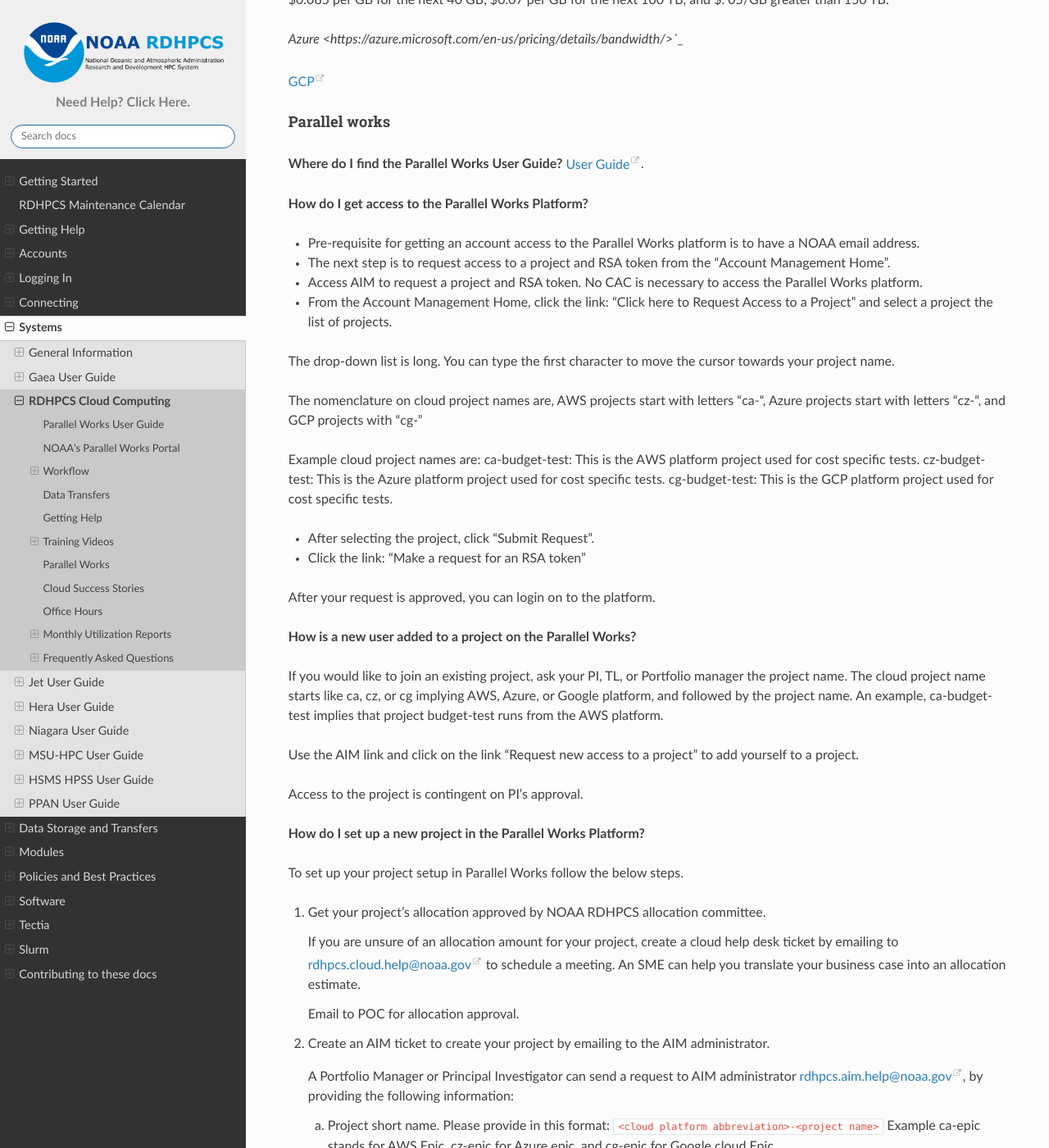
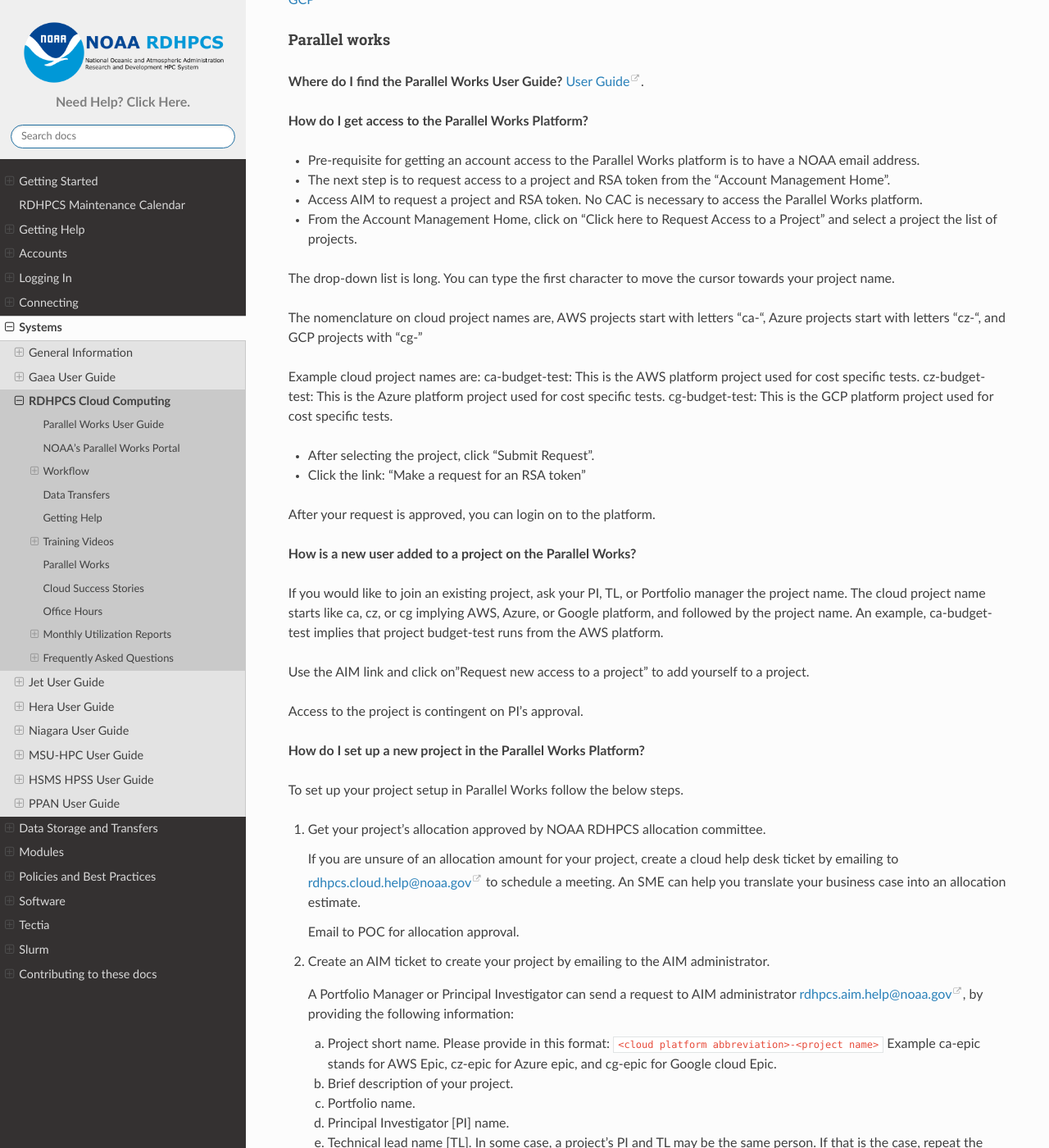
Before and after one commit to NOAA-RDHPCS/noaa-rdhpcs.github.io, a Sphinx documentation site: the page built from source/systems/cloud_user_guide.rst, in a window 1280 px wide and 1400 px high, scrolled down 13087 px. Shown: the whole window at 82% size. Built offline with Sphinx 7.4.7 and the Read the Docs theme 2.0.0, drawn with Linux system fonts in a browser that asks for light colours; some of the changed text lies outside the part shown.

Commit message:
corrections to Cloud per lint check

```diff
--- a/source/systems/cloud_user_guide.rst
+++ b/source/systems/cloud_user_guide.rst
@@ -81,8 +81,8 @@ On the Compute tab, notice the following:
 * Node Status indicator: Displays resources currently in use.
 * Status indicator: Displays the cluster status (Active/Stopped)
 * Gear: This button opens a new tab to configure a cluster.
-*  "i" button: Opens a status window, displaying the IP address of the a login node of the cluster.
-*  Use this IP address to log into the master node once your cluster has been started.
+*  "i" button: Opens a status window with the login node IP address.
+*  Use this IP address to log into the master node.
 
 .. _configure-cluster:
 
@@ -241,7 +237,7 @@ Especially useful for new users:
 
 **Parallel Works Foundation, February 16, 2023**
 
-`Workshop <https://drive.google.com/file/d/1Has2qJG6QZsaT3KTKp2VYBKBH4_6hrTO/view?ts=63f3b396>`__
+`Workshop <https://drive.google.com/file/d/1Has2qJG6QZsaT3KTKp2VYBKBH4_6hrTO/view?ts=63f3b396>`_
 
 Foundational topics include:
 - Creation of a cluster configuration
@@ -489,8 +485,7 @@ Typically, your ticket is responded to within 2 hours.
 outside the network?**
 
 Refer the Parallel works user guide, section `From outside the
-platform
-<https://docs.parallel.works/interacting-with-clusters/logging-in-controller>`_
+platform <https://parallelworks.com/docs/compute/logging-in-controller>`_.
 
 
 **What are the project allocation usage limits and actions?**
@@ -633,8 +628,8 @@ storage on the AWS, Azure, and GCP cloud platforms. You can
 create as many lustre file systems as you want from the PW
 Storage tab by selecting the “add storage” button.
 
-Refer the user guide section on `adding storage link
-<https://docs.parallel.works/managing-storage/creating-storage>`__
+Refer the user guide section on `adding storage
+<https://docs.parallel.works/storage/creating-storage>`__
 
 Cost for lustre storage can be found at the definition
 page when creating storage.
@@ -733,7 +728,7 @@ Parallel works
   the “Account Management Home”.
 - Access AIM to request a project and RSA token. No CAC is necessary
   to access the Parallel Works platform.
-- From the Account Management Home, click the link: “Click here to
+- From the Account Management Home, click on “Click here to
   Request Access to a Project” and select a project the list of
   projects.
 
@@ -766,9 +761,8 @@ Google platform, and followed by the project name. An
 example, ca-budget-test implies that project budget-test
 runs from the AWS platform.
 
-Use the AIM link and click on
-the link "Request new access to a project" to add yourself
-to a project.
+Use the AIM link and click on"Request new access to a project" to add
+yourself to a project.
 
 Access to the project is contingent on PI's approval.
 
@@ -1225,7 +1220,7 @@ You can enable this functionality on a running cluster, by
 navigating to the “properties” tab of your resource name
 under the “Resource” tab.
 
-`Reference <https://docs.parallel.works/interacting-with-clusters/creating-clusters>`__
+`Reference <https://docs.parallel.works/compute/creating-clusters>`__
 
 Missing user directory in the group's contrib volume.**
 
@@ -1455,7 +1450,7 @@ failure.
 
 **How do I create Parallel Works resource configuration on my account?**
 
-Follow the instructions on this `link <https://docs.google.com/presentation/d/1gITqB-uaJTF8GupYg3bxX_h5JvpNZYEBK3IV5bUHekU/edit#slide=id.g11424a5fc64_0_29>`_
+Follow `these instructions <https://docs.google.com/presentation/d/1gITqB-uaJTF8GupYg3bxX_h5JvpNZYEBK3IV5bUHekU/edit#slide=id.p>`_
 
 How do I get AMD processor resources configuration?**
 
@@ -1601,7 +1594,7 @@ Example:
 
   /contrib/Unni.Kirandumkara/pw_support/config-cluster.sh
 
-`Reference <https://docs.parallel.works/managing-organizations/organization-bootstrap-script#testing-a-sample-bootstrap-script>`__
+`Reference <https://docs.parallel.works/managing-organizations/organization-bootstrap-script>`__
 
 Configuration page has a 16k metadata size limitation.
 Following these settings can reduce your possibility of a
@@ -2611,12 +2604,11 @@ since you can assign more processors to the build.
 **GCP Region/AZs on GPUs and models**
 
 Select a location “North America” and machine type “A2” to view
-different types of GPUs available on different regions/AZs from this
-`link
+different types of GPUs available on different `regions/AZs
 <https://cloud.google.com/compute/docs/regions-zones#available>`__
 
 To learn more about GPU models, refer to this
-`link <https://cloud.google.com/compute/docs/gpus/gpu-regions-zones#gpu_regions_and_zones>`__
+`link <https://cloud.google.com/compute/docs/gpus/gpu-regions-zones>`_
 
 **What are the GPU models available on AWS, Azure, and GCP**
 
```
Also changed, not shown: other parts of source/systems/cloud_user_guide.rst (+2 -7 lines).
